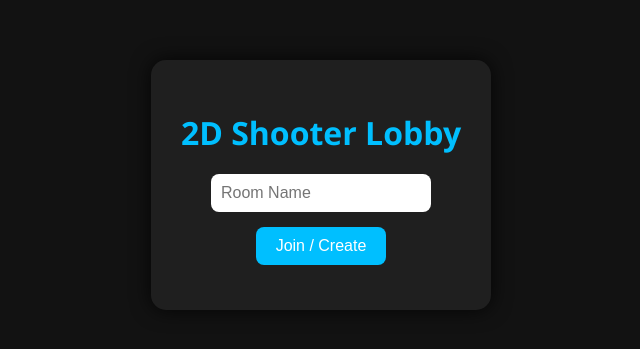
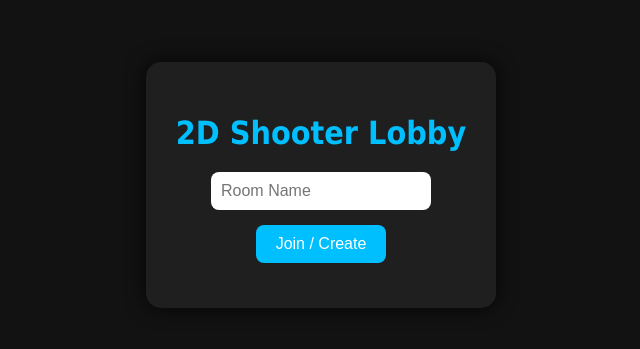
Before and after one commit to F0xyN0xy/Online-Shooter, a website: page index.html in a window 1280 px wide. Shown: the part 215-564 px from the top of the page, 319-959 px from the left. Drawn offline with nearby package versions, Linux system fonts and the light colour scheme; no server answers.

Commit message:
modified: style.css

```diff
--- a/style.css
+++ b/style.css
@@ -1,8 +1,8 @@
 /* Allgemein */
 body {
-    font-family: 'Segoe UI', Tahoma, Geneva, Verdana, sans-serif;
+    font-family: 'Segue UI', Tahoma, Geneva, Verdana, sans-serif;
     background-color: #121212;
-    color: #ffffff;
+    color: #Effeff;
     margin: 0;
     height: 100vh;
     display: flex;
```
